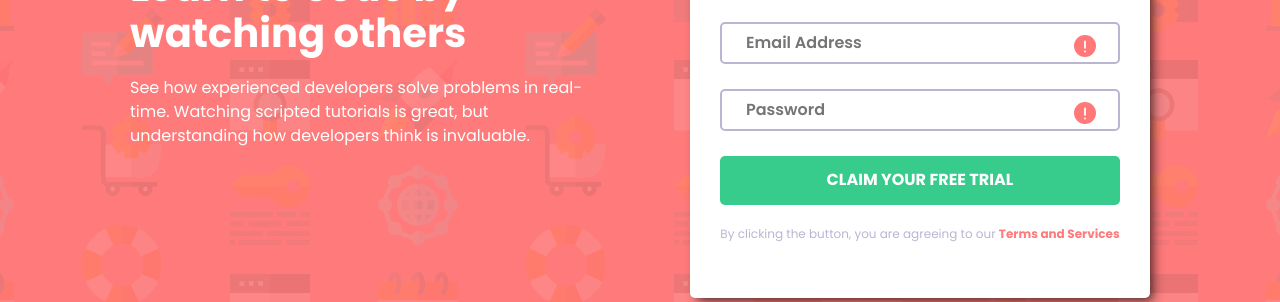
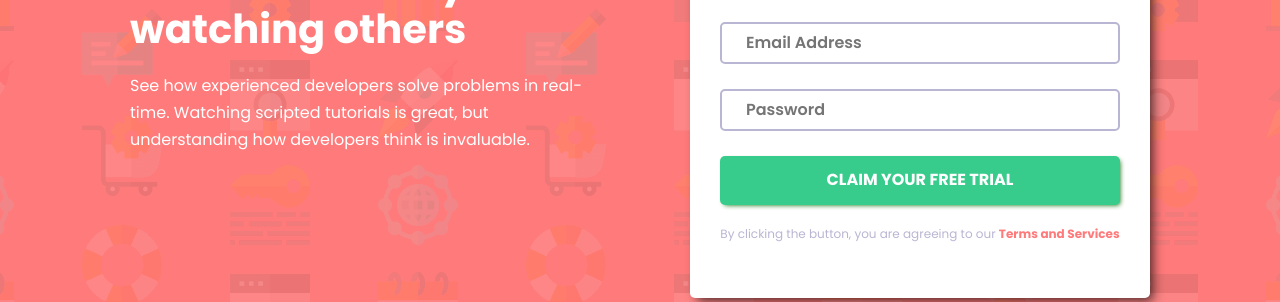
Before and after one commit to aperbet56/frontend_mentor_intro_component_with_signup_form, a plain HTML site: page index.html in a window 1280 px wide. Shown: the part 357-659 px from the top of the page. Drawn offline with Linux system fonts and the light colour scheme.

Commit message:
Mise à jour du fichier

```diff
--- a/style.css
+++ b/style.css
@@ -18,7 +18,7 @@ input {
 }
 
 p {
-    line-height: 1.5;
+    line-height: 1.7;
 }
 
 /**** Variables CSS ****/
@@ -47,7 +47,6 @@ body {
     background-size: cover;
     background-repeat: no-repeat;
     background-color: var(--red);
-    /*z-index: -1;*/
 }
 
 /**** main ****/
@@ -86,7 +85,7 @@ section {
 
 button,
 input {
-    font-size: 16px;
+    font-size: var(--fontSize);
     font-weight: 600;
     font-family: "Poppins", sans-serif;
 }
@@ -143,7 +142,7 @@ input:focus {
     top: 21%;
     right: 6%;
     width: 22px;
-    /*display: none;*/
+    display: none;
 }
 
 .error__message {
@@ -164,6 +163,7 @@ input:focus {
     text-transform: uppercase;
     color: #ffffff;
     font-weight: 700;
+    box-shadow: 2px 2px 5px -2px #006b00;
     transition: opacity 0.3s ease-in-out;
 }
 
```
